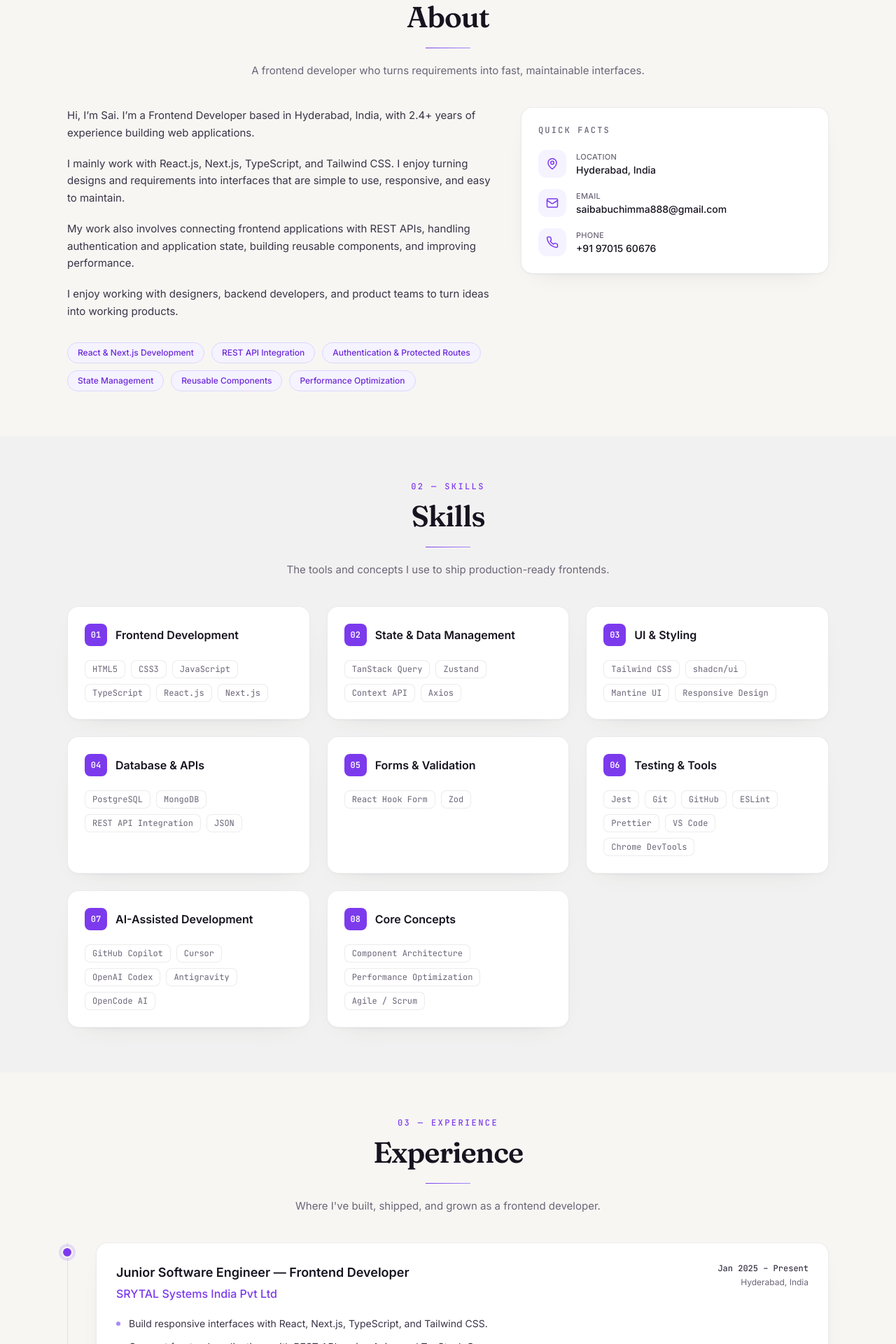
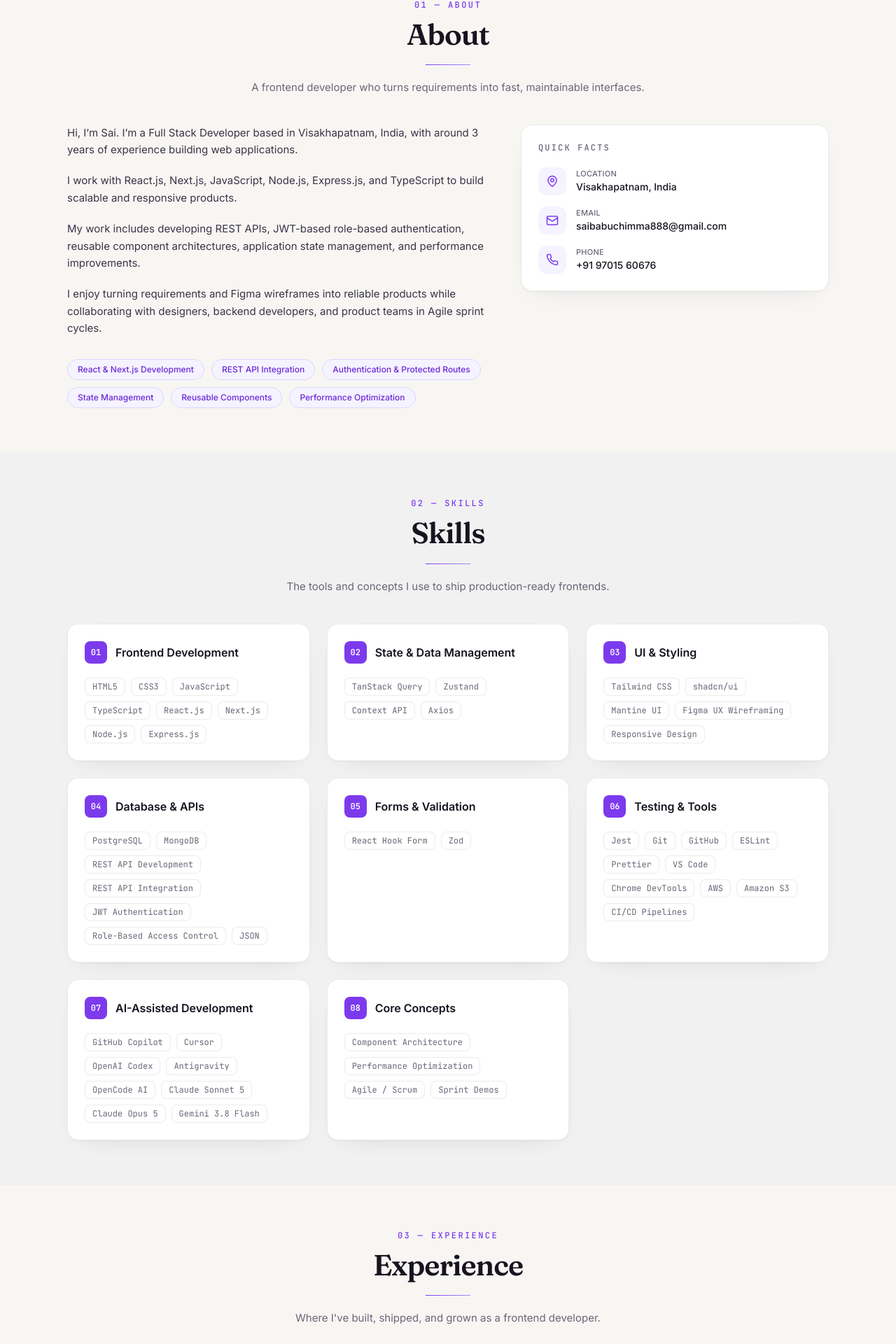
Before and after one commit to saibabuchimma-dev/Sai_Portfolio, a React (Vite) app in the folder frontend/: page / in a window 1280 px wide. Shown: the part 818-2738 px from the top of the page at 70% size. Built offline with nearby package versions, Linux system fonts and the light colour scheme.

Commit message:
Modified experience

```diff
--- a/frontend/src/components/sections/Hero.tsx
+++ b/frontend/src/components/sections/Hero.tsx
@@ -17,7 +17,7 @@ const fadeUp = {
 }
 
 const FLOATING_STATS = [
-  { value: '2.4+', label: 'Years exp.', className: 'left-0 top-10 sm:-left-5' },
+  { value: '3+', label: 'Years exp.', className: 'left-0 top-10 sm:-left-5' },
   { value: `${PROJECTS.length}`, label: 'Projects', className: 'right-0 bottom-14 sm:-right-4' },
 ]
 
@@ -43,7 +43,7 @@ export function Hero() {
               <span className="absolute inline-flex size-full animate-ping rounded-full bg-emerald-400 opacity-70" />
               <span className="relative inline-flex size-2 rounded-full bg-emerald-500" />
             </span>
-            Open to frontend opportunities
+            Open to full-time opportunities
           </motion.span>
 
           <h1 className="mt-6 font-display tracking-tight text-ink">
--- a/frontend/src/data/portfolio.ts
+++ b/frontend/src/data/portfolio.ts
@@ -26,11 +26,11 @@ export const SECTION_IDS = [
 export const profile = {
   name: 'Sai Babu Chimma',
   initials: 'SC',
-  role: 'Frontend Developer',
-  stackLine: 'React.js | Next.js | TypeScript | Tailwind CSS',
+  role: 'Full Stack Developer',
+  stackLine: 'React.js | Node.js | Next.js | TypeScript',
   summary:
-    'I build clean, responsive web applications with React, Next.js, and TypeScript.',
-  location: 'Hyderabad, India',
+    'I build scalable, responsive web applications with React.js, Next.js, Node.js, Express.js, and TypeScript.',
+  location: 'Visakhapatnam, India',
   email: 'saibabuchimma888@gmail.com',
   phoneDisplay: '+91 97015 60676',
   phoneHref: 'tel:+919701560676',
@@ -55,6 +55,8 @@ export const SKILL_GROUPS: SkillGroup[] = [
       'TypeScript',
       'React.js',
       'Next.js',
+      'Node.js',
+      'Express.js',
     ],
   },
   {
@@ -72,6 +74,7 @@ export const SKILL_GROUPS: SkillGroup[] = [
       'Tailwind CSS',
       'shadcn/ui',
       'Mantine UI',
+      'Figma UX Wireframing',
       'Responsive Design',
     ],
   },
@@ -80,7 +83,10 @@ export const SKILL_GROUPS: SkillGroup[] = [
     skills: [
       'PostgreSQL',
       'MongoDB',
+      'REST API Development',
       'REST API Integration',
+      'JWT Authentication',
+      'Role-Based Access Control',
       'JSON',
     ],
   },
@@ -101,6 +107,9 @@ export const SKILL_GROUPS: SkillGroup[] = [
       'Prettier',
       'VS Code',
       'Chrome DevTools',
+      'AWS',
+      'Amazon S3',
+      'CI/CD Pipelines',
     ],
   },
   {
@@ -111,6 +120,9 @@ export const SKILL_GROUPS: SkillGroup[] = [
       'OpenAI Codex',
       'Antigravity',
       'OpenCode AI',
+      'Claude Sonnet 5',
+      'Claude Opus 5',
+      'Gemini 3.8 Flash',
     ],
   },
   {
@@ -119,16 +131,17 @@ export const SKILL_GROUPS: SkillGroup[] = [
       'Component Architecture',
       'Performance Optimization',
       'Agile / Scrum',
+      'Sprint Demos',
     ],
   },
 ]
 
 
 export const ABOUT_PARAGRAPHS = [
-  'Hi, I’m Sai. I’m a Frontend Developer based in Hyderabad, India, with 2.4+ years of experience building web applications.',
-  'I mainly work with React.js, Next.js, TypeScript, and Tailwind CSS. I enjoy turning designs and requirements into interfaces that are simple to use, responsive, and easy to maintain.',
-  'My work also involves connecting frontend applications with REST APIs, handling authentication and application state, building reusable components, and improving performance.',
-  'I enjoy working with designers, backend developers, and product teams to turn ideas into working products.',
+  'Hi, I’m Sai. I’m a Full Stack Developer based in Visakhapatnam, India, with around 3 years of experience building web applications.',
+  'I work with React.js, Next.js, JavaScript, Node.js, Express.js, and TypeScript to build scalable and responsive products.',
+  'My work includes developing REST APIs, JWT-based role-based authentication, reusable component architectures, application state management, and performance improvements.',
+  'I enjoy turning requirements and Figma wireframes into reliable products while collaborating with designers, backend developers, and product teams in Agile sprint cycles.',
 ]
 
 export const ABOUT_HIGHLIGHTS = [
@@ -152,37 +165,40 @@ export interface Experience {
 
 export const EXPERIENCE: Experience[] = [
   {
-    role: 'Junior Software Engineer — Frontend Developer',
+    role: 'Junior Software Engineer — Full Stack Developer',
     company: 'SRYTAL Systems India Pvt Ltd',
     period: 'Jan 2025 – Present',
     location: 'Hyderabad, India',
     description:
-      'I work on React and Next.js applications, building reusable components and working with APIs, authentication, state management, and dashboards.',
+      'I build scalable React and Next.js applications and REST APIs, working across frontend architecture, authentication, state management, dashboards, and deployment.',
     points: [
-      'Build responsive interfaces with React, Next.js, TypeScript, and Tailwind CSS.',
-      'Connect frontend applications with REST APIs using Axios and TanStack Query.',
-      'Work on authentication, protected routes, forms, and validation.',
-      'Build data tables and analytics dashboards for business applications.',
-      'Collaborating closely with backend developers to ship end-to-end features.',
+      'Build responsive, scalable applications with React.js, Next.js, TypeScript, HTML5, and Tailwind CSS.',
+      'Develop and integrate REST APIs with Node.js and Express.js, using Axios and TanStack Query for data fetching and caching.',
+      'Implement JWT token-based authentication, role-based access control, and protected routing across multi-role applications.',
+      'Use Next.js App Router, React Server Components, and SSR to improve performance, SEO, and initial page load times.',
+      'Develop TanStack Table data tables with search, filtering, sorting, pagination, and URL-synchronized state.',
+      'Design UX wireframes and UI mockups in Figma, and deploy applications through Git-based workflows, CI/CD pipelines, AWS, and Amazon S3.',
+      'Collaborate closely with backend developers to troubleshoot issues and ship end-to-end features.',
     ],
     projects: [
       'BringEx — Logistics & Shipment Tracking Platform',
       'JobSetu — Job Portal Platform',
       'SRYTAL Systems Company Website',
+      'Axiora Pulse — AI-Powered Startup Validation & Mentorship Platform',
     ],
   },
   {
-    role: 'Frontend Developer Intern',
+    role: 'Frontend Developer',
     company: 'Vanmayi Technologies',
-    period: 'Apr 2024 – Oct 2024',
+    period: 'Nov 2023 – Oct 2024',
     location: 'Hyderabad, India',
     description:
-      'During my internship, I worked on responsive React interfaces and reusable UI components.',
+      'I developed and enhanced responsive web applications using React.js, JavaScript, HTML5, and CSS3.',
     points: [
-      'Converted design mockups into working web pages.',
-      'Built responsive interfaces using React, HTML, CSS, and JavaScript.',
-      'Tested and fixed UI issues across different browsers and screen sizes.',
-      'Worked with Git and a collaborative development workflow.',
+      'Developed reusable React.js components, frontend features, and interactive user interfaces.',
+      'Integrated APIs and followed modern frontend development practices.',
+      'Worked on technical research, feature enhancements, UI improvements, and frontend solution evaluation.',
+      'Performed manual, debugging, cross-browser, and responsive testing to resolve UI and functional issues.',
     ],
   },
 ]
@@ -206,8 +222,8 @@ export interface Project {
 export const PROJECTS: Project[] = [
   {
     name: 'Axiora Pulse',
-    subtitle: 'AI Workspace for Startup Idea Validation',
-    status: 'Production',
+    subtitle: 'AI-Powered Startup Validation & Mentorship Platform',
+    status: 'Completed',
     featured: true,
     description:
       'Axiora Pulse is an AI-powered workspace that helps users explore and validate startup ideas through research, surveys, conversations, and collaborative workspaces.',
@@ -221,6 +237,7 @@ export const PROJECTS: Project[] = [
       'Tailwind CSS',
       'TanStack Query',
       'Zustand',
+      'Axios',
       'Jest',
     ],
     highlights: [
@@ -244,9 +261,12 @@ export const PROJECTS: Project[] = [
       'Next.js',
       'TypeScript',
       'Tailwind CSS',
+      'Mantine UI',
       'TanStack Query',
       'Zustand',
       'Recharts',
+      'React Hook Form',
+      'Axios',
       'Jest',
     ],
     highlights: [
@@ -271,6 +291,8 @@ export const PROJECTS: Project[] = [
       'Mantine UI',
       'Zustand',
       'MongoDB',
+      'React Hook Form',
+      'Axios',
     ],
     highlights: [
       'Built role-based dashboards',
@@ -292,6 +314,10 @@ export const PROJECTS: Project[] = [
       'TypeScript',
       'Tailwind CSS',
       'Mantine UI',
+      'MongoDB',
+      'Zustand',
+      'React Hook Form',
+      'Axios',
     ],
     highlights: [
       'Built dynamic pages',
@@ -328,10 +354,26 @@ export const EDUCATION: Education[] = [
   },
 ]
 
-export const CERTIFICATION = {
-  title: 'React.js Development',
-  issuer: 'Udemy',
-  year: '2026',
-  description:
-    'React fundamentals, component architecture, hooks, and modern frontend development practices.',
+export interface Certification {
+  title: string
+  issuer: string
+  year: string
+  description: string
 }
+
+export const CERTIFICATIONS: Certification[] = [
+  {
+    title: 'React.js Development',
+    issuer: 'Udemy',
+    year: '2026',
+    description:
+      'React fundamentals, component architecture, hooks, and modern frontend development practices.',
+  },
+  {
+    title: 'Prompt Engineering',
+    issuer: 'AWS Skill Builder',
+    year: '2026',
+    description:
+      'Prompt engineering fundamentals, LLM interaction, prompt optimization, and AI-assisted development workflows.',
+  },
+]
--- a/frontend/src/sections/Education.tsx
+++ b/frontend/src/sections/Education.tsx
@@ -1,4 +1,4 @@
-import { CERTIFICATION, EDUCATION } from '../data/portfolio'
+import { CERTIFICATIONS, EDUCATION } from '../data/portfolio'
 import { IconAward, IconCap } from '../components/icons'
 import { Section } from '../components/ui/Section'
 import { SectionHeading } from '../components/ui/SectionHeading'
@@ -36,22 +36,24 @@ export function Education() {
         ))}
       </div>
 
-      <Reveal delay={0.15}>
+      {CERTIFICATIONS.map((certification) => (
+        <Reveal key={certification.title} delay={0.15}>
           <article className="surface-card mt-6 flex flex-col gap-5 p-6 sm:flex-row sm:items-center sm:gap-6 sm:p-8">
             <span className="flex size-12 shrink-0 items-center justify-center rounded-xl border border-white/10 bg-white/[0.04] text-indigo-300">
               <IconAward className="size-6" />
             </span>
             <div className="flex-1">
               <div className="flex flex-wrap items-baseline gap-x-3 gap-y-1">
-              <h3 className="text-lg font-semibold text-white">{CERTIFICATION.title}</h3>
+                <h3 className="text-lg font-semibold text-white">{certification.title}</h3>
                 <span className="text-sm text-indigo-300/90">
-                {CERTIFICATION.issuer} · {CERTIFICATION.year}
+                  {certification.issuer} · {certification.year}
                 </span>
               </div>
-            <p className="mt-2 text-sm leading-relaxed text-slate-400">{CERTIFICATION.description}</p>
+              <p className="mt-2 text-sm leading-relaxed text-slate-400">{certification.description}</p>
             </div>
           </article>
         </Reveal>
+      ))}
     </Section>
   )
 }
```
Also changed, not shown: frontend/src/components/sections/Education.tsx (+7 -5 lines), 2 other files (tests, documents, lock files or other folders). Lines whose indentation alone changed are shown as unchanged.
